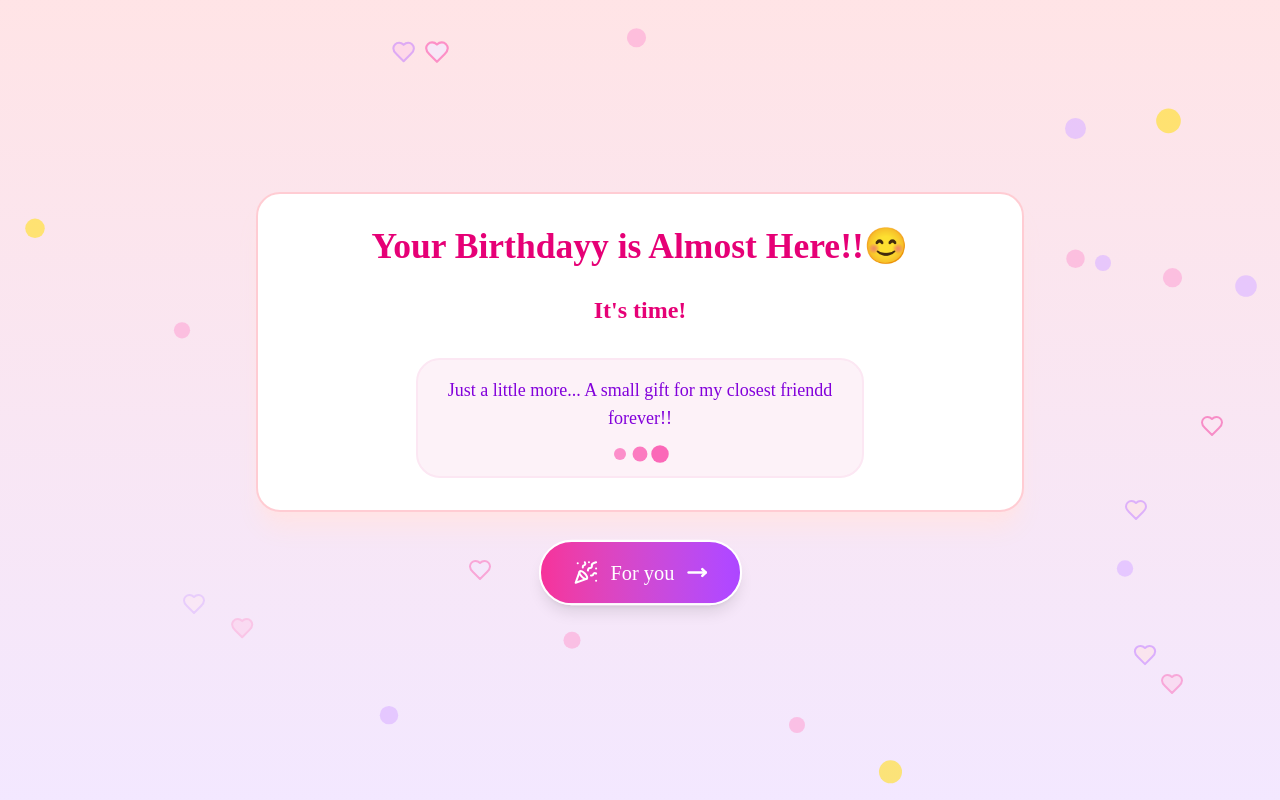
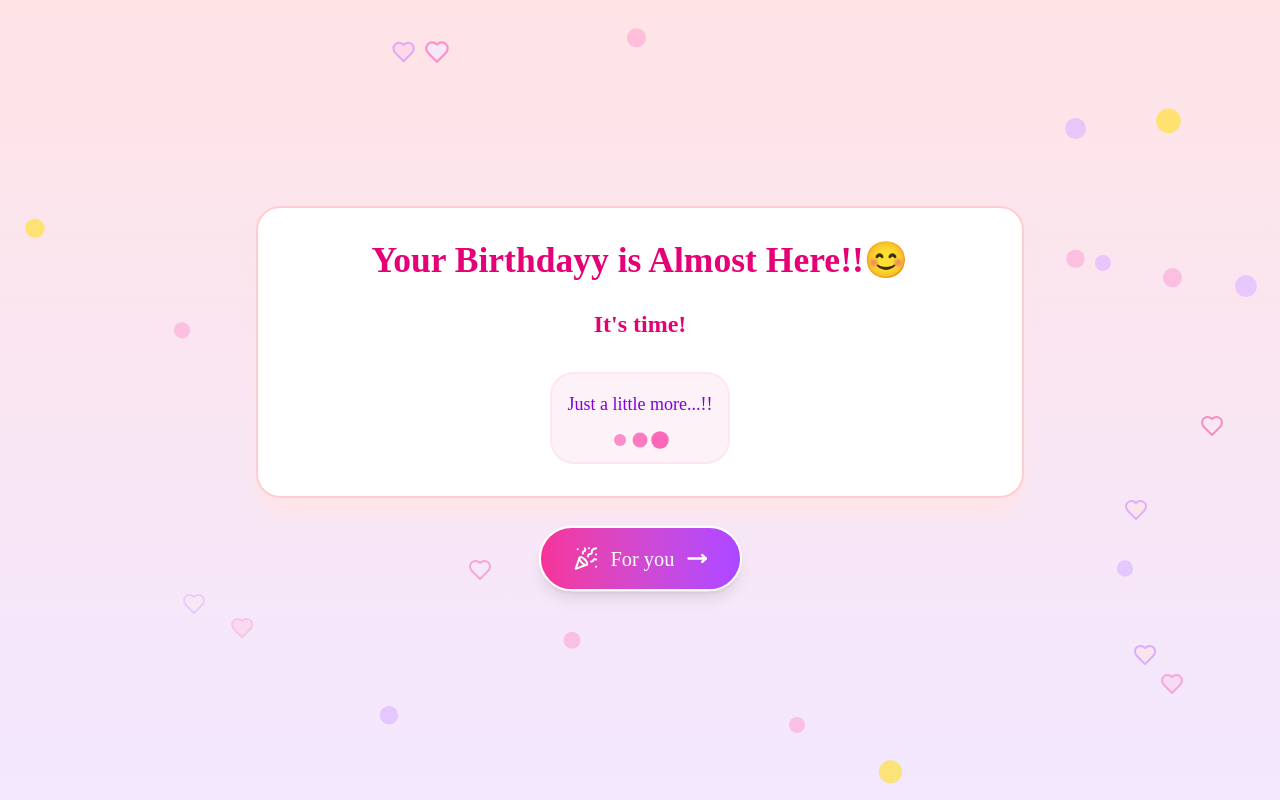
Before and after one commit to gamingisopas-lab/birthday-website, a Next.js app: page / in a window 1280 px wide. Built offline with nearby package versions, Linux system fonts and the light colour scheme; a web font is replaced by a local one.

Commit message:
Update countdown.jsx

```diff
--- a/src/components/countdown.jsx
+++ b/src/components/countdown.jsx
@@ -87,7 +87,7 @@ export default function Countdown({ targetDate, onCountdownEnd }) {
         transition={{ delay: 0.5 }}
       >
         <p className="text-lg text-purple-700 mb-4">
-          Just a little more... A small gift for my closest friendd forever!!
+          Just a little more...!!
         </p>
 
         <div className="flex justify-center space-x-2">
```
